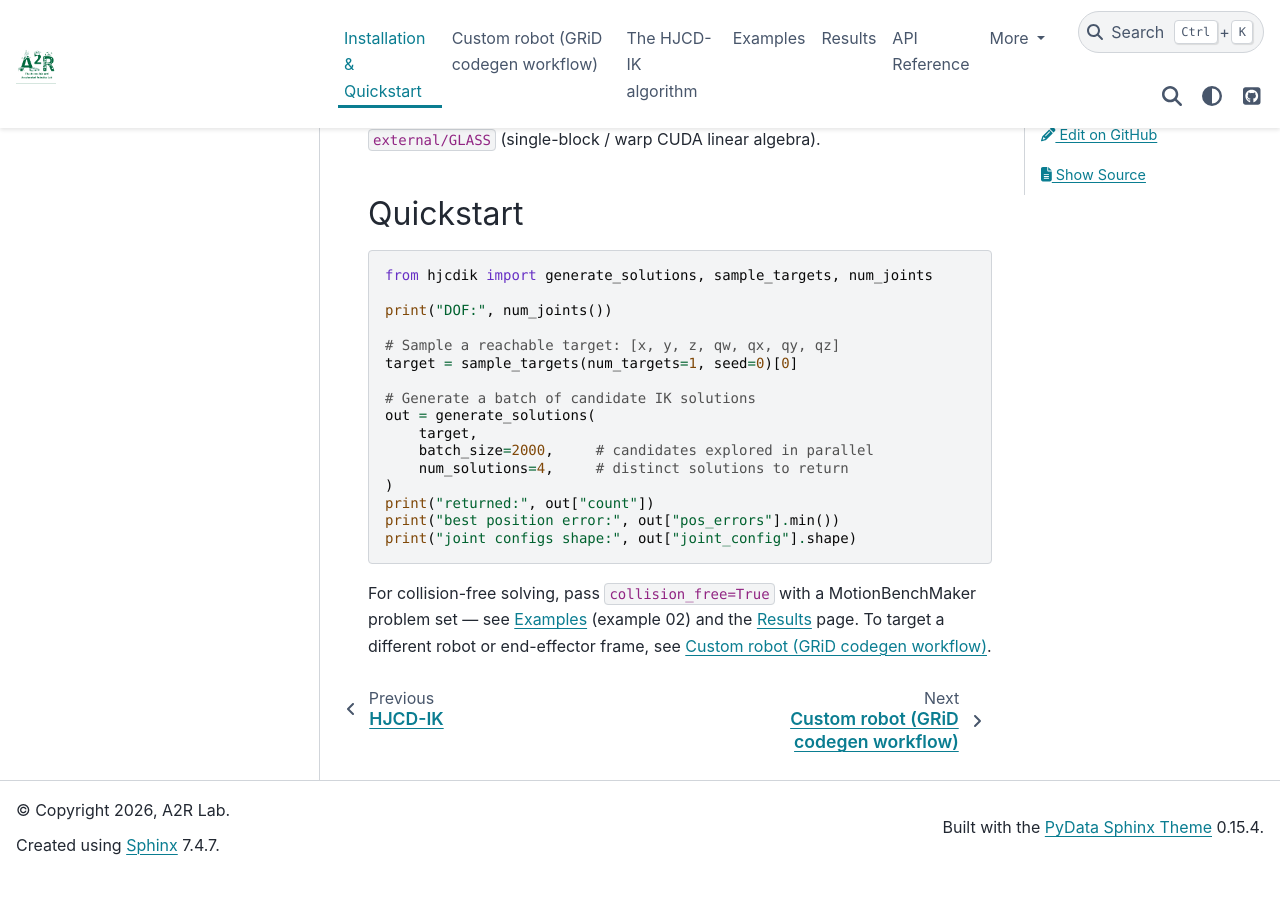
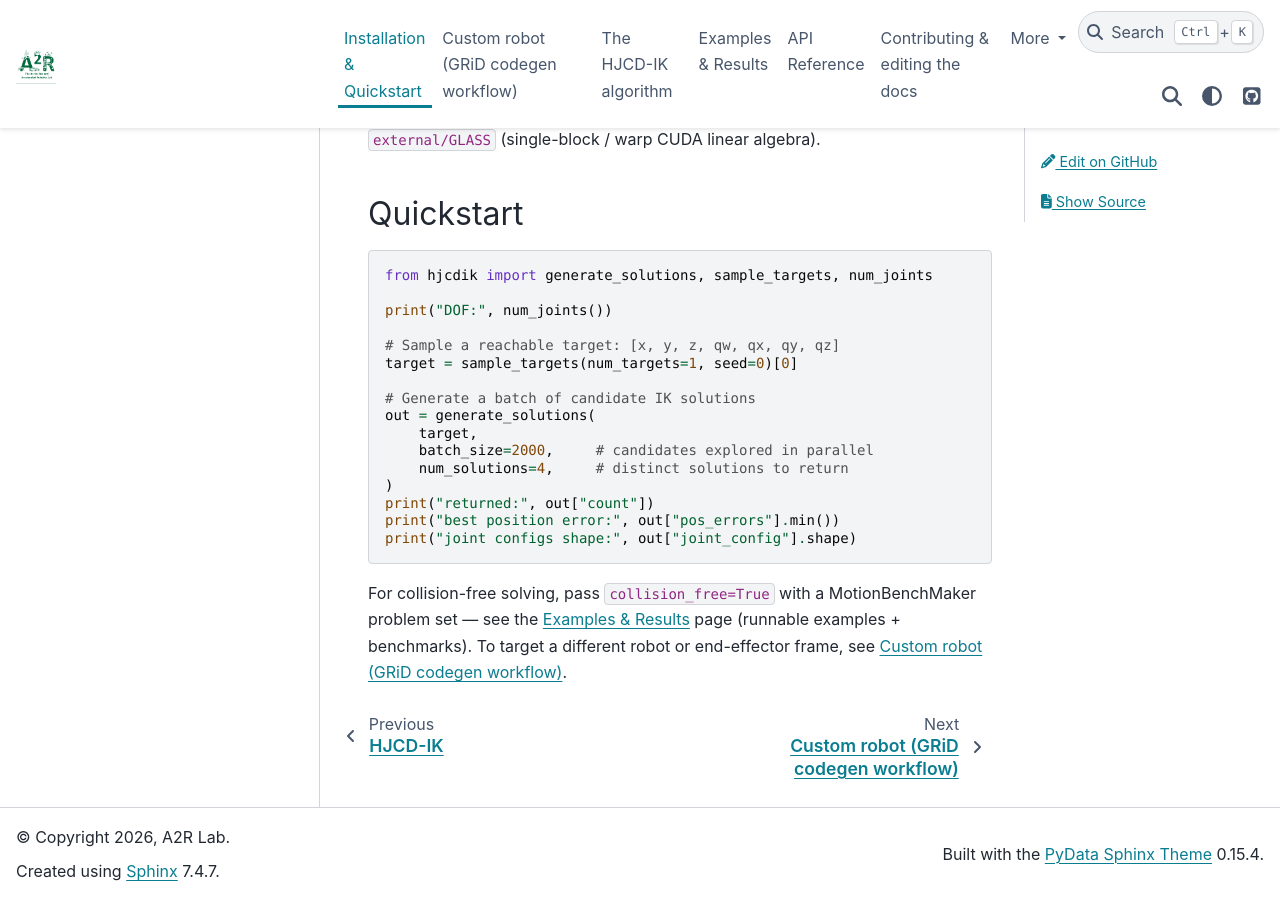
Before and after one commit to A2R-Lab/HJCD-IK, a Sphinx documentation site: the page built from docs/source/user_guide/getting_started/installation.md, in a window 1280 px wide and 900 px high, scrolled down 1324 px. Built offline with Sphinx 7.4.7 and the PyData theme 0.15.4, drawn with Linux system fonts in a browser that asks for light colours; before the commit the page ends 2198 px from its top, so only the background shows below that.

Commit message:
Docs: combine examples+results into one page, hide empty section-nav on single-page sections; landing: both docs links -> docs/index.html

````diff
--- a/docs/source/conf.py
+++ b/docs/source/conf.py
@@ -69,3 +69,11 @@
     "conf_py_path": "/docs/source/",
     "doc_path": "docs/source",
 }
+
+# Hide the redundant left "Section Navigation" on single-page sections (it would just list the page
+# you're already on). The navbar still provides top-level navigation.
+html_sidebars = {
+    "user_guide/concepts/hjcd_algorithm": [],
+    "user_guide/benchmarks/results": [],
+    "developer_guide/contribution_guidelines": [],
+}
--- a/docs/source/index.rst
+++ b/docs/source/index.rst
@@ -78,7 +78,6 @@
    :hidden:
    :caption: Examples & Results
 
-   user_guide/tutorials/examples
    user_guide/benchmarks/results
 
 .. toctree::
--- a/docs/source/user_guide/getting_started/installation.md
+++ b/docs/source/user_guide/getting_started/installation.md
@@ -65,6 +65,6 @@
 print("joint configs shape:", out["joint_config"].shape)
 ```
 
-For collision-free solving, pass `collision_free=True` with a MotionBenchMaker problem set — see
-{doc}`../tutorials/examples` (example 02) and the {doc}`../benchmarks/results` page. To target a different
-robot or end-effector frame, see {doc}`../tutorials/custom_robot`.
+For collision-free solving, pass `collision_free=True` with a MotionBenchMaker problem set — see the
+{doc}`../benchmarks/results` page (runnable examples + benchmarks). To target a different robot or
+end-effector frame, see {doc}`../tutorials/custom_robot`.
````
Also changed, not shown: docs/source/user_guide/benchmarks/results.rst (+51 -1 lines), docs/source/user_guide/tutorials/examples.rst (deleted, +0 -44 lines), 1 other file.
